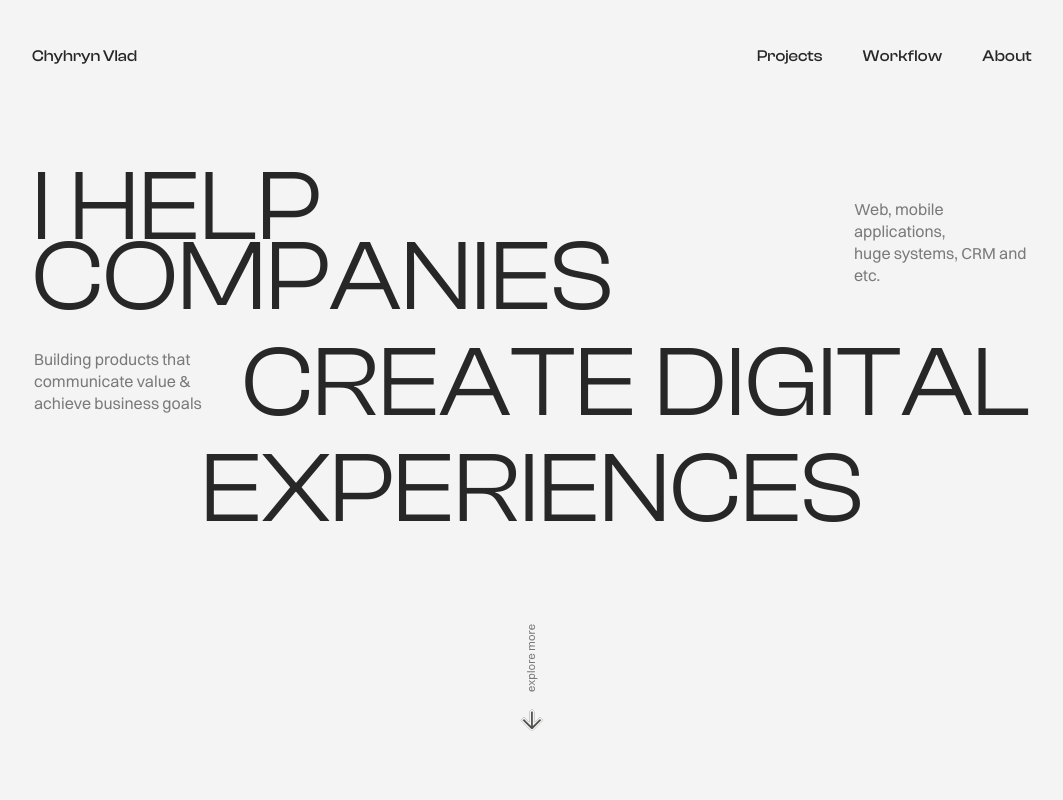
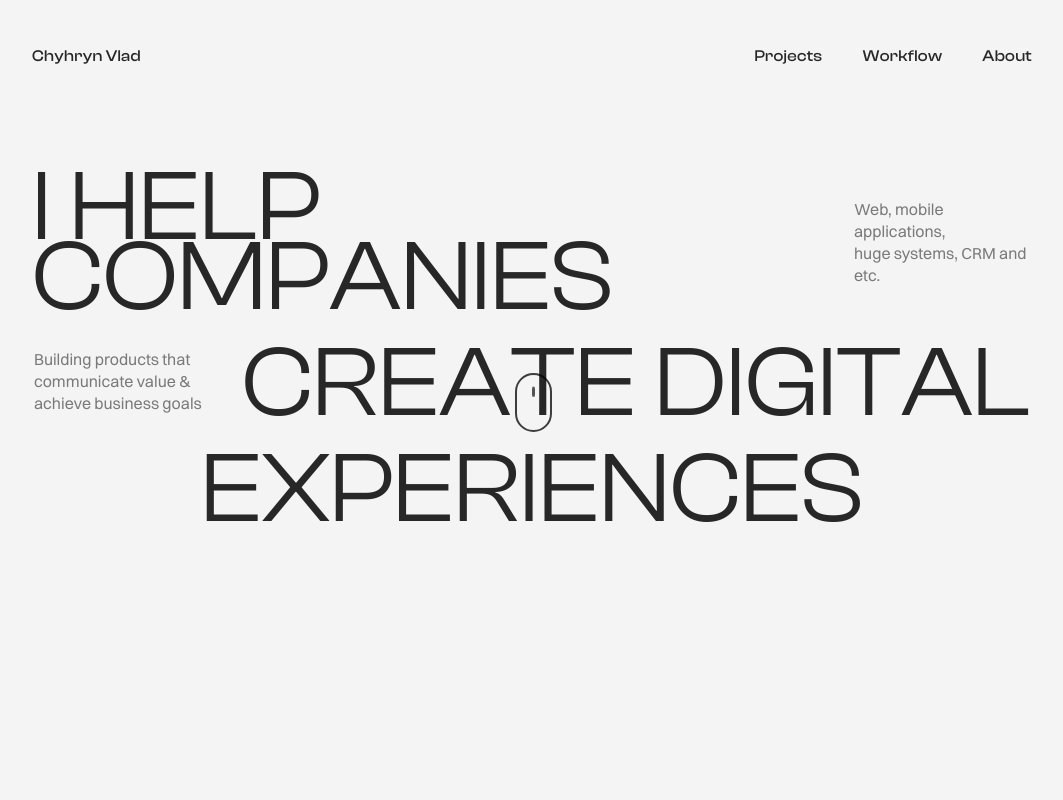
Before and after one commit to EvgenyMandybura/designVlad, a React (Create React App) app: page / in a window 1280 px wide. Shown: the top 800 px of the page, without its empty margins (108-1171 px from the left). Built offline with nearby package versions, Linux system fonts and the light colour scheme.

Commit message:
fix menu

```diff
--- a/src/App.css
+++ b/src/App.css
@@ -73,9 +73,17 @@
   transition: width 0.3s ease 0s, left 0.3s ease 0s;
   width: 0;
 }
+
 .linkHover:hover:after {
   width: 100%;
   left: 0;
+}
+
+.linkHoverActive {
+  position: relative;
+  height: 2px;
+  background: #272727;
+  width: 100%;
 }
 
 .projectNameHover {
@@ -264,3 +272,39 @@
   animation: updown 7s infinite alternate ease-in-out;
   margin-top: 10%;
 }
+
+.scroll-downs {
+  position: absolute;
+  top: 0;
+  right: 0;
+  bottom: 0;
+  left: 0;
+  margin: auto;
+
+  width :34px;
+  height: 55px;
+}
+.mousey {
+  width: 3px;
+  padding: 10px 15px;
+  height: 35px;
+  border: 2px solid #000000;
+  border-radius: 25px;
+  opacity: 0.75;
+  box-sizing: content-box;
+}
+.scroller {
+  width: 3px;
+  height: 10px;
+  border-radius: 25%;
+  background-color: #000000;
+  animation-name: scroll;
+  animation-duration: 2.2s;
+  animation-timing-function: cubic-bezier(.15,.41,.69,.94);
+  animation-iteration-count: infinite;
+}
+@keyframes scroll {
+  0% { opacity: 0; }
+  10% { transform: translateY(0); opacity: 1; }
+  100% { transform: translateY(15px); opacity: 0;}
+}
--- a/src/components/menu.js
+++ b/src/components/menu.js
@@ -8,7 +8,7 @@
   return (
     <div className="flex justify-between">
       <p
-        className={`caption1 text-dark2 !tracking-[.02em]" ${
+        className={`caption1 text-dark2 !tracking-[.02em] ${
           pathname !== "/" && "linkHover"
         }`}
       >
@@ -18,17 +18,38 @@
       <nav>
         <ul className="flex flex-row">
           <li
-            className={`caption1 text-dark2 mr-10 !tracking-[.02em]" ${
+            className={`caption1 text-dark2 mr-10 !tracking-[.02em] ${
               pathname !== "/" && "linkHover"
             }`}
           >
             <Link to="/">Projects</Link>
           </li>
-          <li className="caption1 text-dark2 mr-10 linkHover !tracking-[.02em]">
-            <Link to="/projects">Workflow</Link>
+          <li
+            className={`caption1 text-dark2 mr-10 !tracking-[.02em] ${
+              pathname !== "/projects" && "linkHover"
+            }`}
+          >
+            <>
+              <Link
+                to="/projects"
+                className={pathname === "/projects" ? "cursor-default" : null}
+              >
+                Workflow
+              </Link>
+              {pathname === "/projects" && (
+                <div className="linkHoverActive"></div>
+              )}
+            </>
           </li>
-          <li className="caption1 text-dark2 linkHover !tracking-[.02em]">
-            <Link to="/about">About</Link>
+          <li
+            className={`caption1 text-dark2 !tracking-[.02em] ${
+              pathname !== "/about" && "linkHover"
+            }`}
+          >
+            <>
+              <Link to="/about">About</Link>
+              {pathname === "/about" && <div className="linkHoverActive"></div>}
+            </>
           </li>
         </ul>
       </nav>
--- a/src/pages/home.js
+++ b/src/pages/home.js
@@ -7,8 +7,6 @@
 } from "../constants/project";
 import { Project } from "../components/project";
 import Footer from "../components/footer";
-import { ReactComponent as Explore } from "../assets/explore.svg";
-import { ReactComponent as Arrow } from "../assets/arrowBottom.svg";
 
 const Home = () => {
   const [showedMore, setShowedMore] = useState(false);
@@ -36,16 +34,17 @@
             <p className="caption2">experiences </p>
           </div>
           <div className="flex flex-col items-center">
-            <Explore />
-            <div className="arrow-hover ml-[-224px] mt-[-196px]">
-              <Arrow
-                onClick={() =>
-                  document
-                    .getElementById("page2")
-                    .scrollIntoView({ behavior: "smooth", block: "center" })
-                }
-                className="mt-[-90px]"
-              />
+            <div
+              className="scroll-downs"
+              onClick={() =>
+                document
+                  .getElementById("page2")
+                  .scrollIntoView({ behavior: "smooth", block: "center" })
+              }
+            >
+              <div className="mousey">
+                <div className="scroller"></div>
+              </div>
             </div>
           </div>
         </div>
```
